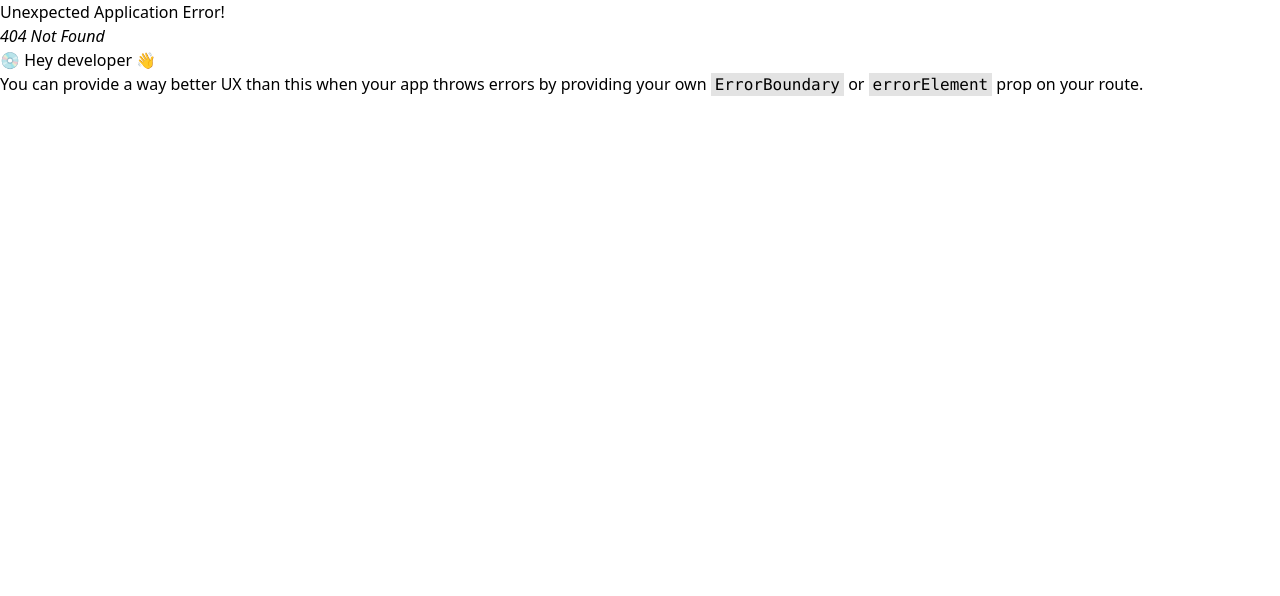
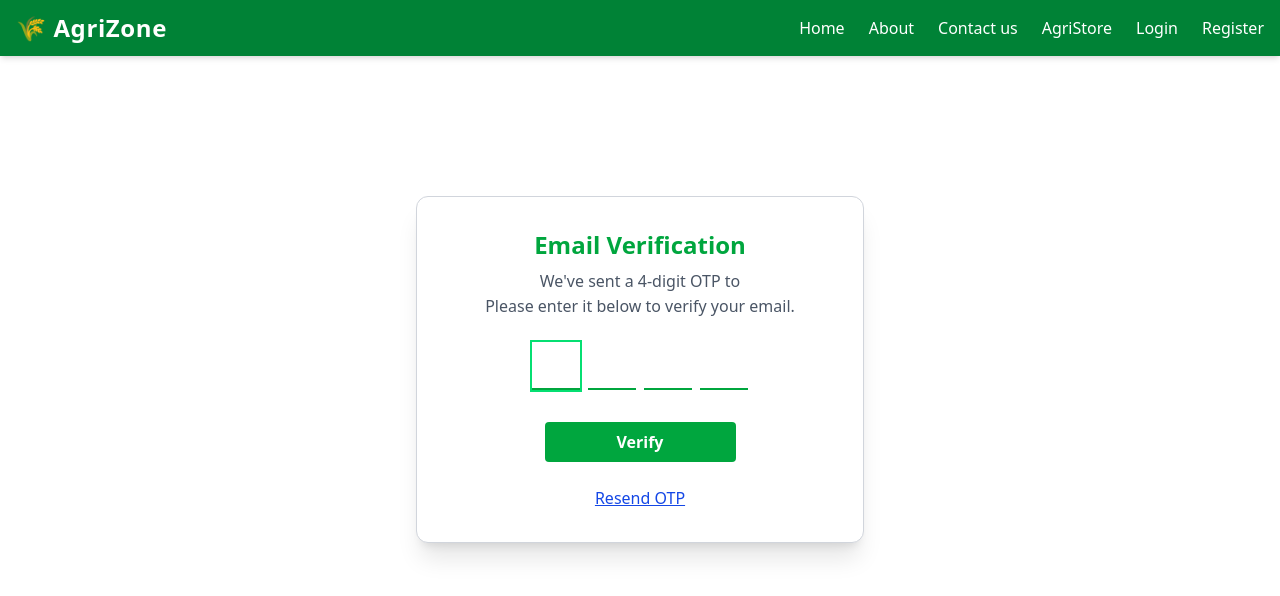
Before and after one commit to DipanshGore/agrizone, a React (Vite) app in the folder Client/: page /verify-otp in a window 1280 px wide. Before the commit this address had no page. Shown: the top 596 px of the page. Built offline with nearby package versions, Linux system fonts and the light colour scheme.

Commit message:
registration/OTP/Login page done

```diff
--- a/Client/src/components/Navbar.jsx
+++ b/Client/src/components/Navbar.jsx
@@ -1,56 +1,87 @@
-import { NavLink } from 'react-router-dom';
+import { NavLink, useNavigate } from 'react-router-dom';
+import { useState } from 'react';
+import { FaTractor, FaUser, FaUserShield } from "react-icons/fa";
+
 
 const Navbar = () => {
+  const [loginOpen, setLoginOpen] = useState(false);
+  const navigate = useNavigate();
+
+
+  const handleLoginOption = (role) => {
+    navigate(`/login/${role}`);
+    setLoginOpen(false);
+  };
+
   return (
     <aside className="w-full bg-green-700 text-white shadow-md">
       <div className="max-w-7xl mx-auto px-4 py-3 flex items-center justify-between">
-
         <div className="text-2xl font-bold tracking-wide">
-          <NavLink to="/" className="hover:text-yellow-300 transition">🌾 AgriZone</NavLink>
+          <NavLink to="/" className="hover:text-yellow-300 transition-colors">🌾 AgriZone</NavLink>
         </div>
-
-        <nav className="space-x-6 text-sm sm:text-base font-medium">
+        <nav className="space-x-6 text-sm sm:text-base font-medium flex items-center">
           <NavLink
             to="/"
-            className={({ isActive }) => isActive ? 'text-yellow-300 font-semibold' : 'hover:text-yellow-300 transition'} > Home </NavLink>
-
+            className={({ isActive }) => isActive ? 'text-yellow-300 font-semibold' : 'hover:text-yellow-300 transition-colors'} > Home </NavLink>
           <NavLink
             to="/about"
-            className={({ isActive }) =>
-              isActive ? 'text-yellow-300 font-semibold' : 'hover:text-yellow-300 transition'}   >  About </NavLink>
-
+            className={({ isActive }) => isActive ? 'text-yellow-300 font-semibold' : 'hover:text-yellow-300 transition-colors'}> About </NavLink>
           <NavLink
             to="/contact"
-            className={({ isActive }) =>
-              isActive ? 'text-yellow-300 font-semibold' : 'hover:text-yellow-300 transition'
-            }
-          >
-            Contact us
-          </NavLink>
-
+            className={({ isActive }) => isActive ? 'text-yellow-300 font-semibold' : 'hover:text-yellow-300 transition-colors'}> Contact us </NavLink>
           <NavLink
             to="/store"
-            className={({ isActive }) =>  isActive ? 'text-yellow-300 font-semibold' : 'hover:text-yellow-300 transition'
-            }
+            className={({ isActive }) => isActive ? 'text-yellow-300 font-semibold' : 'hover:text-yellow-300 transition-colors'}> AgriStore </NavLink>
+
+
+          <div
+            className="relative inline-block"
+            onMouseEnter={() => setLoginOpen(true)}
+            onMouseLeave={() => setLoginOpen(false)}
           >
-            AgriStore
-          </NavLink>
-
-          <NavLink
-            to="/login"
-            className={({ isActive }) => isActive ? 'text-yellow-300 font-semibold' : 'hover:text-yellow-300 transition'
-            }
-          >
-            Login
-          </NavLink>
+            <button
+              className={`flex items-center gap-1 hover:text-yellow-300 transition-colors duration-150 ${loginOpen ? "text-yellow-300" : ""}`}
+              aria-haspopup="true"
+              aria-expanded={loginOpen}
+              type="button"
+            >
+              Login
+            </button>
+            <div
+              className={`
+                absolute right-0 z-20 mt-2 w-48 rounded-md shadow-lg bg-white text-gray-800 py-2 ring-1 ring-black ring-opacity-5
+                ${loginOpen
+                  ? "opacity-100 scale-100 pointer-events-auto"
+                  : "opacity-0 scale-95 pointer-events-none"
+                }
+                transform transition-all duration-150 origin-top-right
+              `}
+            >
+              <button
+                className="w-full flex items-center gap-3 px-4 py-2 hover:bg-green-100 hover:text-green-800 transition-colors text-left"
+                onClick={() => handleLoginOption('farmer')}
+              >
+                <FaTractor className="text-green-600" /> Farmer
+              </button>
+              <button
+                className="w-full flex items-center gap-3 px-4 py-2 hover:bg-green-100 hover:text-green-800 transition-colors text-left"
+                onClick={() => handleLoginOption('customer')}
+              >
+                <FaUser className="text-yellow-600" /> Customer
+              </button>
+              <button
+                className="w-full flex items-center gap-3 px-4 py-2 hover:bg-green-100 hover:text-green-800 transition-colors text-left"
+                onClick={() => handleLoginOption('admin')}
+              >
+                <FaUserShield className="text-blue-600" /> Admin
+              </button>
+            </div>
+          </div>
 
           <NavLink
             to="/register"
-            className={({ isActive }) =>  isActive ? 'text-yellow-300 font-semibold' : 'hover:text-yellow-300 transition'
-            }
-          >
-            Register
-          </NavLink>
+            className={({ isActive }) => isActive ? 'text-yellow-300 font-semibold' : 'hover:text-yellow-300 transition-colors'}
+          > Register </NavLink>
         </nav>
       </div>
     </aside>
--- /dev/null
+++ b/Client/src/helper/NotFound.jsx
@@ -0,0 +1,27 @@
+import NotfoundImg from '../assets/Notfound.jpg';
+
+const NotFound = () => {
+  return (
+    <>
+      <div className="flex justify-center items-center h-screen">
+        <img
+          src={NotfoundImg}
+          alt="Not Found"
+          className="w-150 h-150 mb-20"
+        />
+        <a
+          href="/"
+          className="px-6 py-2 rounded-full font-semibold "
+          style={{
+            backgroundColor: "#AAFF00",
+            color: "#green",
+          }}
+        >
+          Go Home
+        </a>
+      </div>
+    </>
+  )
+}
+
+export default NotFound;
--- /dev/null
+++ b/Client/src/pages/About.jsx
@@ -0,0 +1,9 @@
+import React from 'react'
+
+const About = () => {
+  return (
+    <div>About</div>
+  )
+}
+
+export default About
--- /dev/null
+++ b/Client/src/pages/AgriStore.jsx
@@ -0,0 +1,9 @@
+import React from 'react'
+
+const AgriStore = () => {
+  return (
+    <div>AgriStore</div>
+  )
+}
+
+export default AgriStore;
--- /dev/null
+++ b/Client/src/pages/Contact.jsx
@@ -0,0 +1,9 @@
+import React from 'react'
+
+const Contact = () => {
+  return (
+    <div>Contact</div>
+  )
+}
+
+export default Contact
--- a/Client/src/pages/Register.jsx
+++ b/Client/src/pages/Register.jsx
@@ -1,8 +1,10 @@
 import React, { useState } from 'react';
+import { useNavigate } from 'react-router-dom';
 
 const Register = () => {
+    const navigate = useNavigate();
+    const [activeType, setActiveType] = useState('customer');
     const [form, setForm] = useState({
-        accountType: '',
         name: '',
         email: '',
         password: '',
@@ -11,6 +13,18 @@ const Register = () => {
     });
     const [message, setMessage] = useState('');
 
+    const handleTypeSwitch = (type) => {
+        setActiveType(type);
+        setForm({
+            name: '',
+            email: '',
+            password: '',
+            confirmPassword: '',
+            farmerType: '',
+        });
+        setMessage('');
+    };
+
     const handleChange = (e) => {
         setForm({
             ...form,
@@ -18,39 +32,34 @@ const Register = () => {
         });
     };
 
-    const handleAccountTypeChange = (e) => {
-        setForm({
-            ...form,
-            accountType: e.target.value,
-            farmerType: e.target.value === 'farmer' ? form.farmerType : '',
-        });
-    };
-
     const handleSubmit = (e) => {
         e.preventDefault();
-        if (!form.accountType) {
-            setMessage('Please select registration type.');
-            return;
-        }
+
         if (form.password !== form.confirmPassword) {
             setMessage('Passwords do not match!');
             return;
         }
-        if (form.accountType === 'farmer' && !form.farmerType) {
+
+        if (activeType === 'farmer' && !form.farmerType) {
             setMessage('Please select your farmer type.');
             return;
         }
-        setMessage(
-            `Registered as ${
-                form.accountType === 'Administrator'
-                    ? 'Administrator'
-                    : form.accountType === 'farmer'
-                    ? `Farmer (${form.farmerType})`
-                    : 'Customer'
-            }: ${form.name} (${form.email})`
-        );
+
+        navigate('/verify-otp', {
+            state: { email: form.email }
+        });
+
+        let summary = '';
+        if (activeType === 'customer') {
+            summary = `Registered as Customer: ${form.name} (${form.email})`;
+        } else if (activeType === 'farmer') {
+            summary = `Registered as Farmer (${form.farmerType}): ${form.name} (${form.email})`;
+        } else {
+            summary = `Registered as Admin: ${form.name} (${form.email})`;
+        }
+        setMessage(summary);
+
         setForm({
-            accountType: '',
             name: '',
             email: '',
             password: '',
@@ -61,51 +70,16 @@ const Register = () => {
 
     return (
         <div className="max-w-md mx-auto mt-10 p-8 border border-gray-300 rounded-lg bg-white shadow">
-            <h2 className="text-2xl font-bold mb-6 text-green-700 text-center">Registration Form</h2>
+            <h2 className="text-2xl font-bold mb-6 text-yellow-600 text-center">
+                {activeType === 'customer' && <span className="text-yellow-600">Customer Registration</span>}
+                {activeType === 'farmer' && <span className="text-green-600">Farmer Registration</span>}
+                {activeType === 'admin' && <span className="text-blue-600">Admin Registration</span>}
+            </h2>
             <form onSubmit={handleSubmit} className="space-y-4">
                 <div>
-                    <label className="block mb-2 text-sm font-medium">Register as <span className="text-red-500">*</span></label>
-                    <div className="flex gap-6">
-                        <label className="flex items-center">
-                            <input
-                                type="radio"
-                                name="accountType"
-                                value="Administrator"
-                                checked={form.accountType === 'Administrator'}
-                                onChange={handleAccountTypeChange}
-                                required
-                                className="mr-2 cursor-pointer"
-                            />
-                            Admin
-                        </label>
-                        <label className="flex items-center">
-                            <input
-                                type="radio"
-                                name="accountType"
-                                value="farmer"
-                                checked={form.accountType === 'farmer'}
-                                onChange={handleAccountTypeChange}
-                                required
-                                className="mr-2 cursor-pointer"
-                            />
-                            Farmer
-                        </label>
-                        <label className="flex items-center">
-                            <input
-                                type="radio"
-                                name="accountType"
-                                value="customer"
-                                checked={form.accountType === 'customer'}
-                                onChange={handleAccountTypeChange}
-                                required
-                                className="mr-2 cursor-pointer"
-                            />
-                            Customer
-                        </label>
-                    </div>
-                </div>
-                <div>
-                    <label className="block mb-1 text-sm font-medium" htmlFor="name">Name</label>
+                    <label className="block mb-1 text-sm font-medium" htmlFor="name">
+                        Name
+                    </label>
                     <input
                         className="w-full p-2 border border-gray-300 rounded"
                         type="text"
@@ -117,7 +91,9 @@ const Register = () => {
                     />
                 </div>
                 <div>
-                    <label className="block mb-1 text-sm font-medium" htmlFor="email">Email</label>
+                    <label className="block mb-1 text-sm font-medium" htmlFor="email">
+                        Email
+                    </label>
                     <input
                         className="w-full p-2 border border-gray-300 rounded"
                         type="email"
@@ -129,7 +105,9 @@ const Register = () => {
                     />
                 </div>
                 <div>
-                    <label className="block mb-1 text-sm font-medium" htmlFor="password">Password</label>
+                    <label className="block mb-1 text-sm font-medium" htmlFor="password">
+                        Password
+                    </label>
                     <input
                         className="w-full p-2 border border-gray-300 rounded"
                         type="password"
@@ -141,7 +119,9 @@ const Register = () => {
                     />
                 </div>
                 <div>
-                    <label className="block mb-1 text-sm font-medium" htmlFor="confirmPassword">Confirm Password</label>
+                    <label className="block mb-1 text-sm font-medium" htmlFor="confirmPassword">
+                        Confirm Password
+                    </label>
                     <input
                         className="w-full p-2 border border-gray-300 rounded"
                         type="password"
@@ -152,7 +132,7 @@ const Register = () => {
                         required
                     />
                 </div>
-                {form.accountType === 'farmer' && (
+                {activeType === 'farmer' && (
                     <div>
                         <label className="block mb-1 text-sm font-medium" htmlFor="farmerType">
                             Farmer Type <span className="text-red-500">*</span>
@@ -163,9 +143,11 @@ const Register = () => {
                             id="farmerType"
                             value={form.farmerType}
                             onChange={handleChange}
-                            required={form.accountType === 'farmer'}
+                            required
                         >
-                            <option value="" disabled>Select type</option>
+                            <option value="" disabled>
+                                Select type
+                            </option>
                             <option value="Crop Farmer">Crop Farmer</option>
                             <option value="Dairy Farmer">Dairy Farmer</option>
                             <option value="Poultry Farmer">Poultry Farmer</option>
@@ -176,10 +158,33 @@ const Register = () => {
                 )}
                 <button
                     type="submit"
-                    className="w-full bg-green-700 hover:bg-green-800 text-white font-medium p-2 rounded transition cursor-pointer"
+                    className={`w-full text-white font-medium p-2 rounded transition cursor-pointer
+                    ${activeType === 'customer'
+                            ? 'bg-yellow-600 hover:bg-yellow-700'
+                            : activeType === 'farmer'
+                                ? 'bg-green-700 hover:bg-green-800'
+                                : 'bg-blue-700 hover:bg-blue-800'
+                        }
+                        `}
                 >
                     Register
                 </button>
+                <div className="flex justify-center gap-4 mb-6">
+                    <button
+                        onClick={() => handleTypeSwitch('farmer')}
+                        className={`px-4 py-2 rounded bg-green-600 text-white font-semibold hover:bg-green-700 transition ${activeType === 'farmer' ? 'ring-2 ring-green-500' : ''
+                            }`}
+                    >
+                        Register as a Farmer
+                    </button>
+                    <button
+                        onClick={() => handleTypeSwitch('admin')}
+                        className={`px-4 py-2 rounded bg-blue-700 text-white font-semibold hover:bg-blue-900 transition ${activeType === 'admin' ? 'ring-2 ring-blue-500' : ''
+                            }`}
+                    >
+                        Register as an Admin
+                    </button>
+                </div>
             </form>
             {message && <p className="mt-4 text-center text-green-600">{message}</p>}
         </div>
--- /dev/null
+++ b/Client/src/pages/VerifyOtp.jsx
@@ -0,0 +1,113 @@
+import { useState, useRef } from 'react';
+import { useLocation, useNavigate } from 'react-router-dom';
+
+const OTP_LENGTH = 4;
+
+const VerifyOtp = () => {
+    const location = useLocation();
+    const navigate = useNavigate();
+    const email = location.state?.email || "";
+    const [otp, setOtp] = useState(Array(OTP_LENGTH).fill(""));
+    const [error, setError] = useState("");
+    const [success, setSuccess] = useState("");
+    const [resendTime, setResendTime] = useState(0);
+
+    const inputsRef = Array.from({ length: OTP_LENGTH }, () => useRef(null));
+
+    const handleChange = (e, idx) => {
+        const value = e.target.value.replace(/[^0-9]/g, "");
+        if (!value) return;
+        let updatedOtp = [...otp];
+        updatedOtp[idx] = value[0];
+        setOtp(updatedOtp);
+        setError("");
+        if (idx < OTP_LENGTH - 1 && value) {
+            inputsRef[idx + 1].current.focus();
+        }
+    };
+
+    const handleKeyDown = (e, idx) => {
+        if (e.key === "Backspace" && !otp[idx] && idx > 4) {
+            inputsRef[idx - 1].current.focus();
+        }
+    };
+
+    const handleSubmit = (e) => {
+        e.preventDefault();
+        const enteredOtp = otp.join("");
+        if (enteredOtp.length !== OTP_LENGTH) {
+            setError("Please enter the full 4-digit OTP.");
+            return;
+        }
+        if (enteredOtp === "1234") {
+            setSuccess("✅ Verification successful!");
+            setError("");
+            setTimeout(() => navigate("/Home"), 1500);
+        } else {
+            setError("❌ OTP is incorrect. Please try again.");
+            setSuccess("");
+        }
+    };
+
+    const handleResend = () => {
+        setResendTime(30);
+        setSuccess("A new OTP was sent to your email!");
+        setOtp(Array(OTP_LENGTH).fill(""));
+        setError("");
+        let t = 30;
+        const timer = setInterval(() => {
+            t -= 1;
+            setResendTime(t);
+            if (t <= 0) clearInterval(timer);
+        }, 1000);
+    };
+
+    return (
+        <div className="max-w-md mx-auto mt-35 p-8 border border-gray-300 bg-white shadow-xl rounded-xl">
+            <h2 className="text-2xl font-bold text-center text-green-600 mb-2">Email Verification</h2>
+            <p className="mb-6 text-center text-gray-600">
+                We've sent a 4-digit OTP to <span className="font-mono text-green-700">{email}</span><br />
+                Please enter it below to verify your email.
+            </p>
+            <form onSubmit={handleSubmit} className="flex flex-col items-center gap-6">
+                <div className="flex gap-2 justify-center items-center mb-2">
+                    {otp.map((digit, idx) => (
+                        <input
+                            key={idx}
+                            ref={inputsRef[idx]}
+                            value={digit}
+                            onChange={e => handleChange(e, idx)}
+                            onKeyDown={e => handleKeyDown(e, idx)}
+                            maxLength={1}
+                            className="w-12 h-12 text-center border-b-2 border-green-600 text-2xl font-mono focus:outline-none focus:ring-2 focus:ring-green-400 transition"
+                            inputMode="numeric"
+                            pattern="[0-9]*"
+                            autoFocus={idx === 0}
+                        />
+                    ))}
+                </div>
+                {error && <div className="text-red-600 text-center text-sm">{error}</div>}
+                {success && <div className="text-green-700 text-center text-sm">{success}</div>}
+                <button
+                    type="submit"
+                    className="w-1/2 py-2 bg-green-600 hover:bg-green-700 text-white font-semibold rounded transition"
+                >
+                    Verify
+                </button>
+            </form>
+            <div className="mt-6 text-center w-full">
+                <button
+                    onClick={handleResend}
+                    disabled={resendTime > 0}
+                    className="underline text-blue-700 hover:text-blue-900 disabled:text-gray-400"
+                >
+                    {resendTime > 0
+                        ? `Resend OTP in ${resendTime}s`
+                        : "Resend OTP"}
+                </button>
+            </div>
+        </div>
+    );
+};
+
+export default VerifyOtp;
```
Also changed, not shown: Client/src/Routing/Router.jsx (+26 -0 lines), Client/src/assets/Notfound.jpg (added), 1 other file (tests, documents, lock files or other folders).
